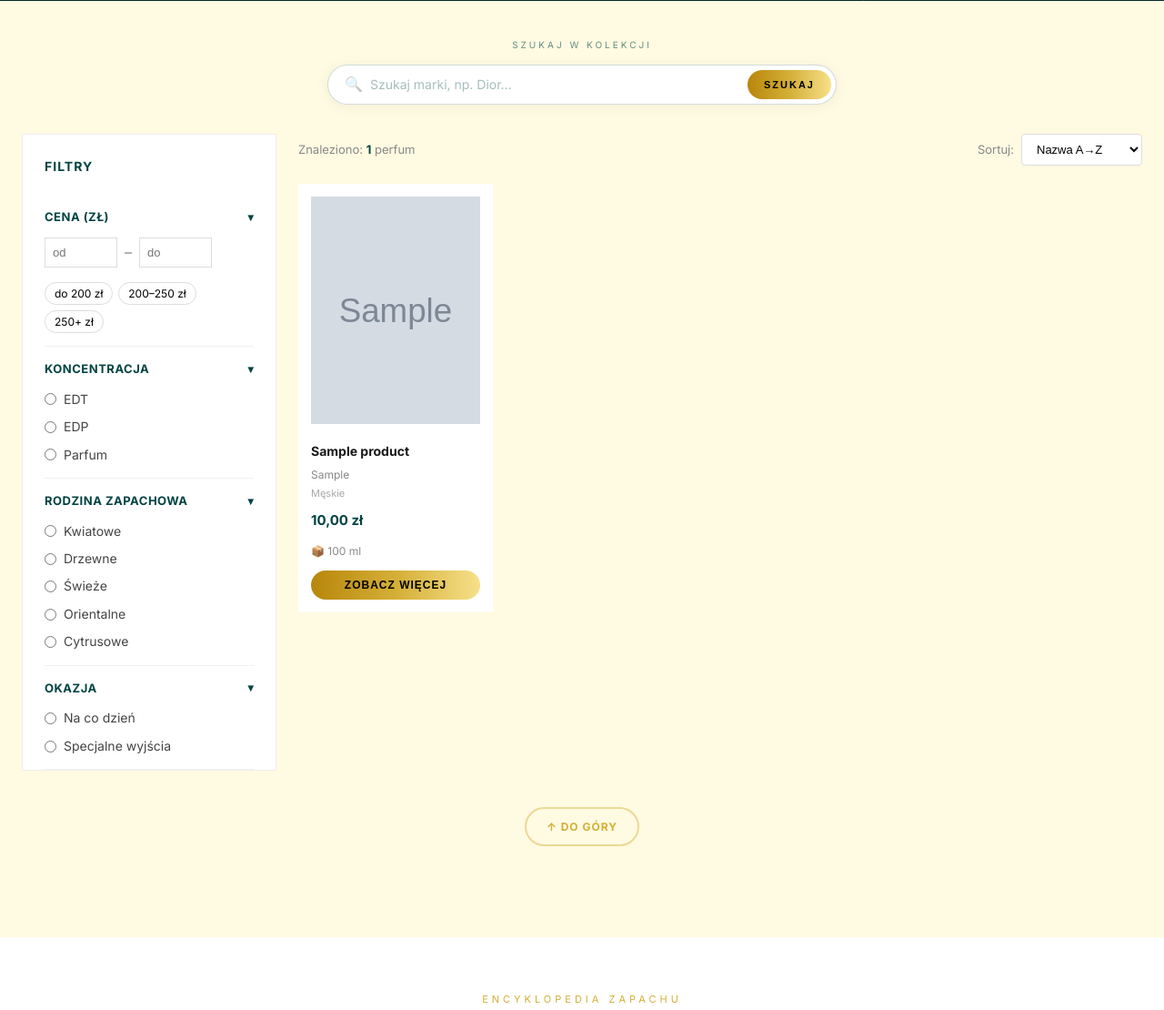
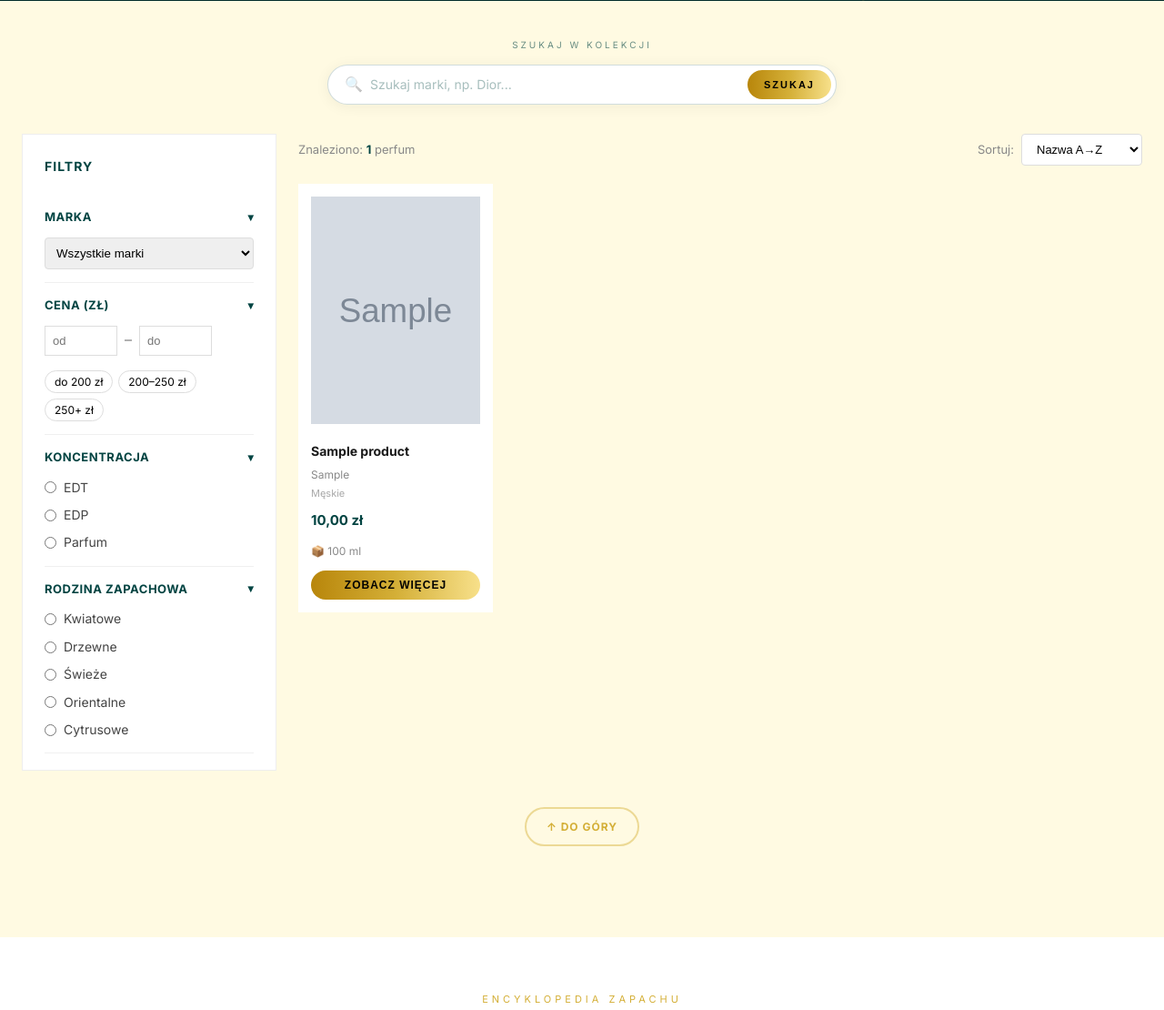
Before and after one commit to Camilleus/perfumy-mlm, a Django app: page / in a window 1280 px wide. Shown: the part 685-1795 px from the top of the page at 91% size. Run offline with Django 5.2, Linux system fonts and the light colour scheme; tables that the repository leaves empty hold one stand-in row (values such as "Sample post"); grey boxes marked "Sample" are stand-in pictures.

Commit message:
added brand filter

```diff
--- a/templates/includes/filters_form.html
+++ b/templates/includes/filters_form.html
@@ -12,7 +12,20 @@
            style="font-size:12px; color:#c0392b;">✕ Wyczyść</a>
         {% endif %}
     </div>
-
+    <!-- MARKA -->
+    <div class="filter-group">
+        <div class="filter-group-title" onclick="toggleFilter('brand')">
+            Marka <span class="filter-arrow" id="arrow-brand">▾</span>
+        </div>
+        <div class="filter-group-body" id="filter-brand">
+            <select name="brand" onchange="this.form.submit()" style="width:100%; padding:8px; border:1px solid #ddd; border-radius:4px;">
+                <option value="">Wszystkie marki</option>
+                {% for brand in brands %}
+                <option value="{{ brand }}" {% if current_brand == brand %}selected{% endif %}>{{ brand }}</option>
+                {% endfor %}
+            </select>
+        </div>
+    </div>
     <!-- CENA -->
     <div class="filter-group">
         <div class="filter-group-title" onclick="toggleFilter('price')">
--- a/templates/products/list.html
+++ b/templates/products/list.html
@@ -83,6 +83,7 @@
                 <!-- AKTYWNE FILTRY (tagi) -->
                 {% if current_category or current_concentration or current_occasion or current_intensity or current_price_min or current_price_max %}
                 <div style="display:flex; gap:8px; flex-wrap:wrap; margin-bottom:16px;">
+                    {% if current_brand %}<span class="active-tag">{{ current_brand }} <a href="#" onclick="return removeParam('brand')">✕</a></span>{% endif %}
                     {% if current_category %}<span class="active-tag">{{ current_category }} <a href="#" onclick="return removeParam('category')">✕</a></span>{% endif %}
                     {% if current_concentration %}<span class="active-tag">{{ current_concentration }} <a href="#" onclick="return removeParam('concentration')">✕</a></span>{% endif %}
                     {% if current_occasion %}<span class="active-tag">{{ current_occasion }} <a href="#" onclick="return removeParam('occasion')">✕</a></span>{% endif %}
```
